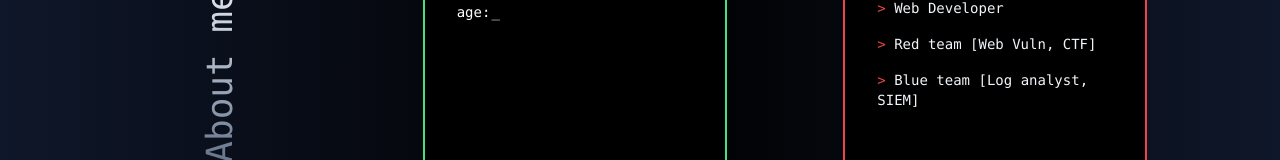
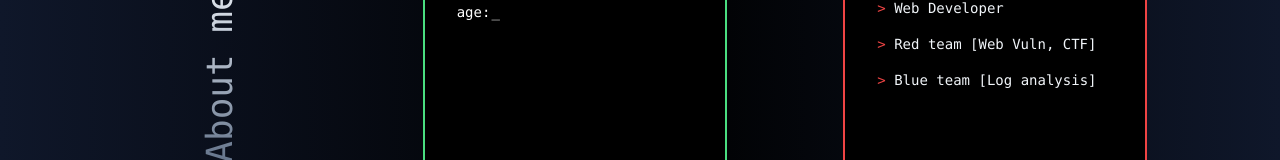
Before and after one commit to zams-putra/portfolio, a React (Vite) app: page / in a window 1280 px wide. Both pictures are taken after a click on the element 995 px from the left and 1280 px from the top of the page. Shown: the part 1204-1364 px from the top of the page. Built offline with nearby package versions, Linux system fonts and the light colour scheme; no server answers.

Commit message:
add: remove text

```diff
--- a/src/components/AboutMe.jsx
+++ b/src/components/AboutMe.jsx
@@ -75,7 +75,7 @@ hobbies: ['Game', 'Music', 'Gym']
           transition={{ duration: 2, delay: 1 }}
         >
           <span className="text-red-500">{`>`}</span> Blue team{" "}
-          {"[Log analyst, SIEM]"}
+          {"[Log analysis]"}
         </motion.p>
       </motion.div>
     </motion.section>
```
